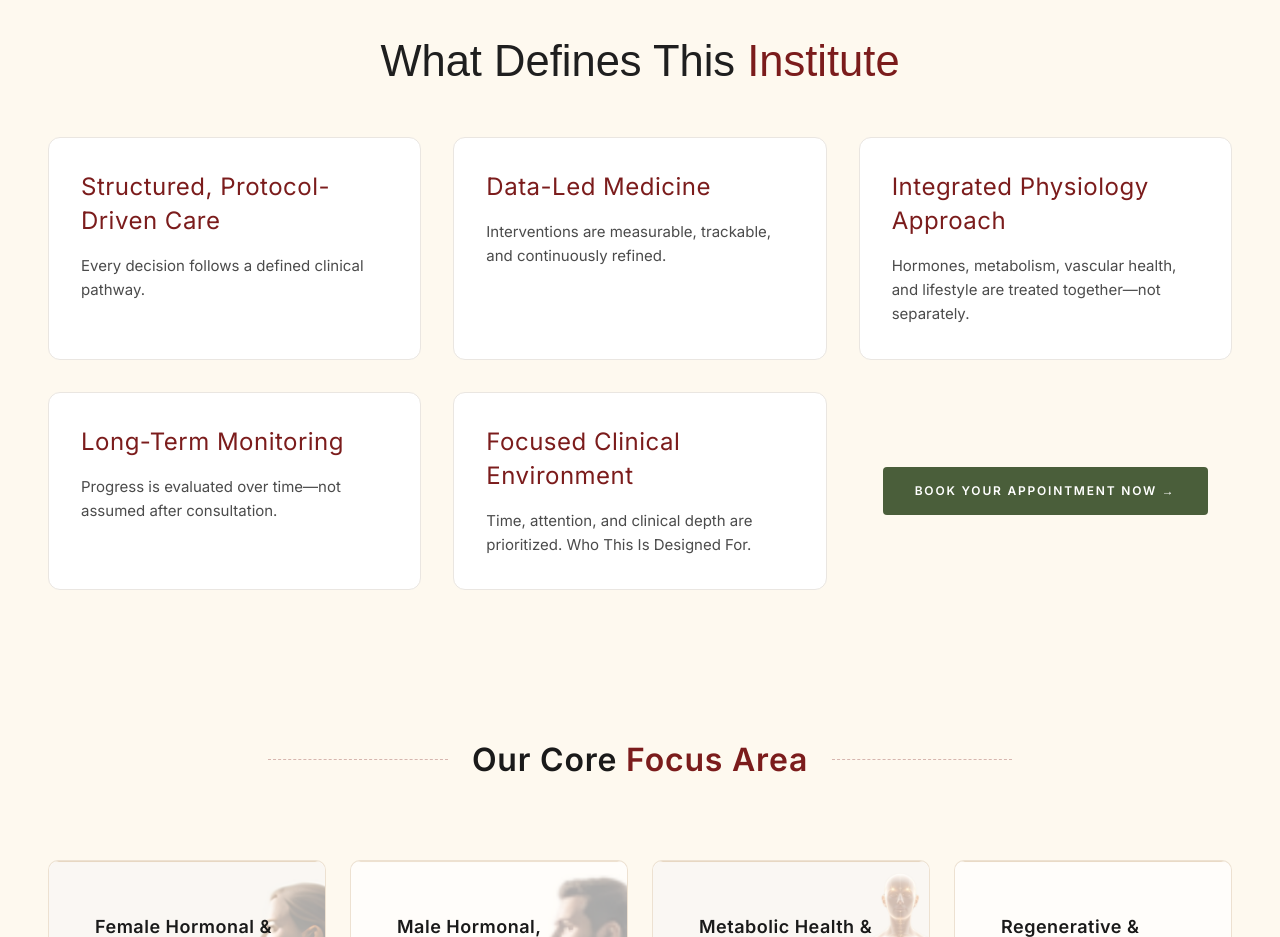
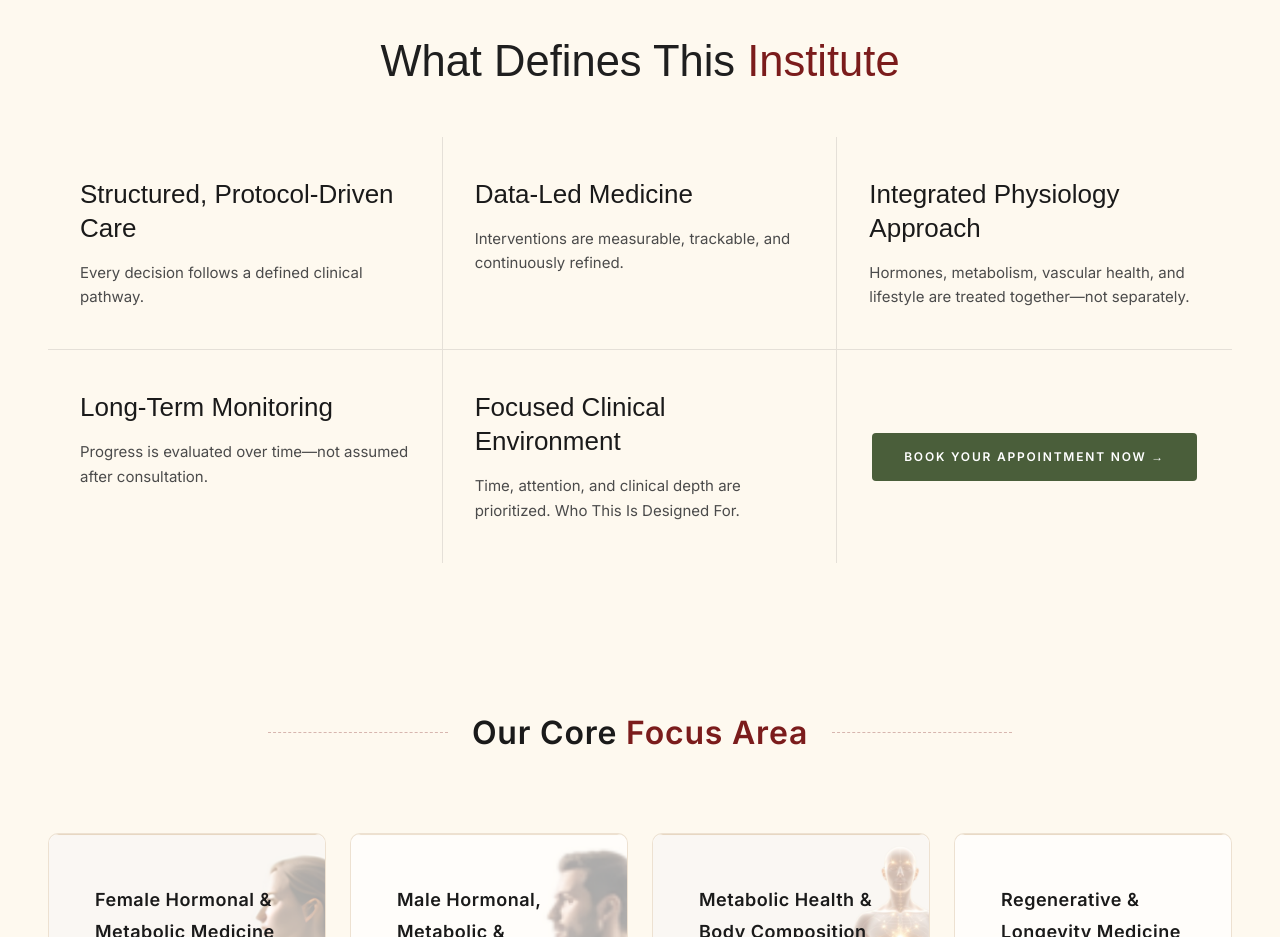
Before and after one commit to Ur456vi/clinic-management-system, a Next.js app: page / in a window 1280 px wide. Shown: the part 3300-4237 px from the top of the page. Built offline with nearby package versions, Linux system fonts and the light colour scheme; a web font is replaced by a local one.

Commit message:
home page fix

```diff
--- a/app/(public)/_home-content.tsx
+++ b/app/(public)/_home-content.tsx
@@ -520,24 +520,22 @@ export default function HomeContent() {
             <span style={{ color: "#7B1C1C" }}>Institute</span>
           </SectionHeading>
 
-          <div className="mt-12 grid grid-cols-1 md:grid-cols-2 lg:grid-cols-3 gap-8">
-            {INSTITUTE_DEFINITION.map((d) => (
+          <div className="mt-12 grid grid-cols-1 md:grid-cols-2 lg:grid-cols-3 gap-0">
+            {INSTITUTE_DEFINITION.map((d, i) => (
               <div
                 key={d.title}
-                className="rounded-[12px] border bg-white p-8 flex flex-col justify-start"
-                style={{
-                  borderColor: "#EAE6E1",
-                  boxShadow: "none",
-                }}
+                className={`flex flex-col justify-start px-8 py-10 ${
+                  i % 3 !== 2 ? "lg:border-r" : ""
+                } ${i < 3 ? "lg:border-b" : ""}`}
+                style={{ borderColor: "#E5E0D8" }}
               >
                 <h3
                   style={{
-                    fontFamily: "Inter, sans-serif",
+                    fontFamily: "var(--font-display), Georgia, serif",
                     fontWeight: 400,
-                    fontSize: "24px",
+                    fontSize: "26px",
                     lineHeight: "34px",
-                    letterSpacing: "0.5px",
-                    color: "#7B1C1C",
+                    color: "#1A1A1A",
                   }}
                 >
                   {d.title}
@@ -552,7 +550,7 @@ export default function HomeContent() {
             ))}
 
             {/* Bottom-right cell (Row 2, Column 3) containing the CTA button */}
-            <div className="flex items-center justify-start lg:pl-6">
+            <div className="flex items-center justify-center px-8 py-10">
               <Link
                 href="/assessment"
                 className="inline-flex items-center justify-center gap-3 rounded-[4px] px-8 py-4 text-xs font-semibold uppercase tracking-widest text-white transition-all hover:opacity-95 shadow-none"
```
